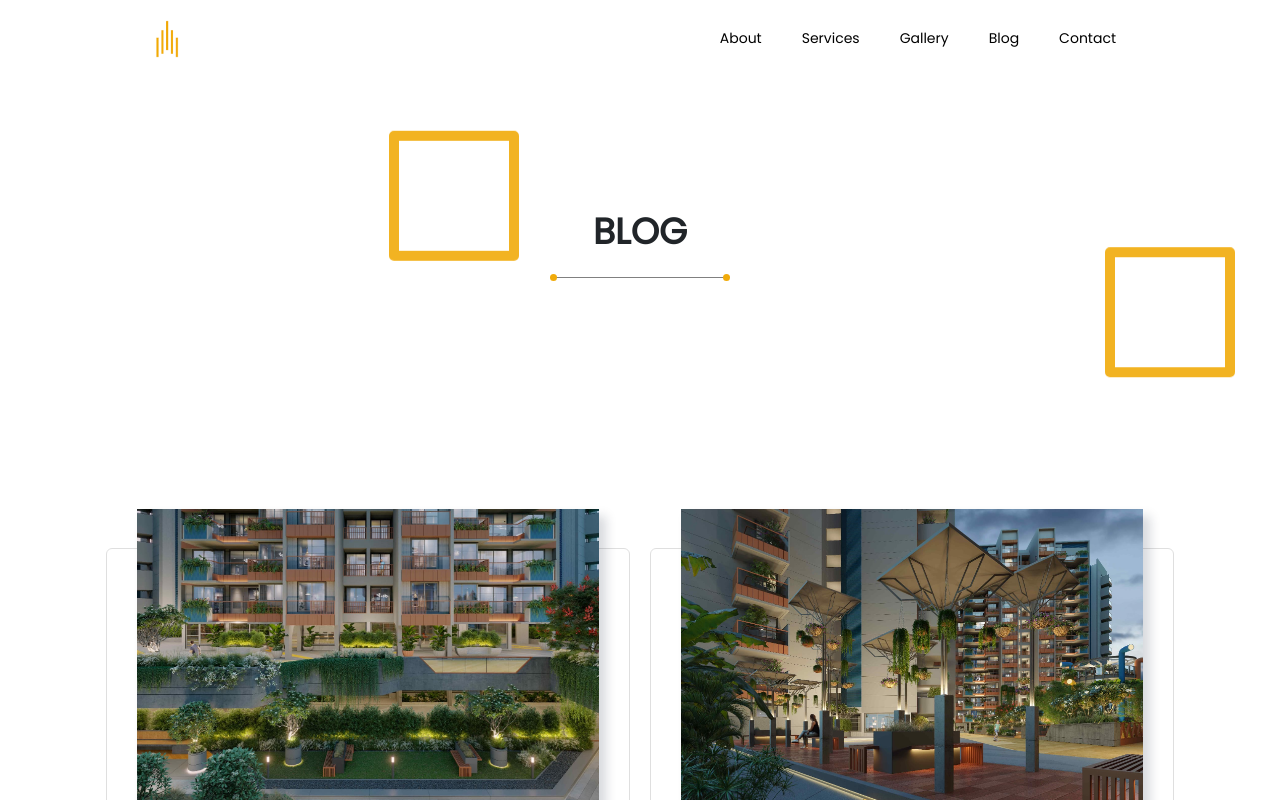
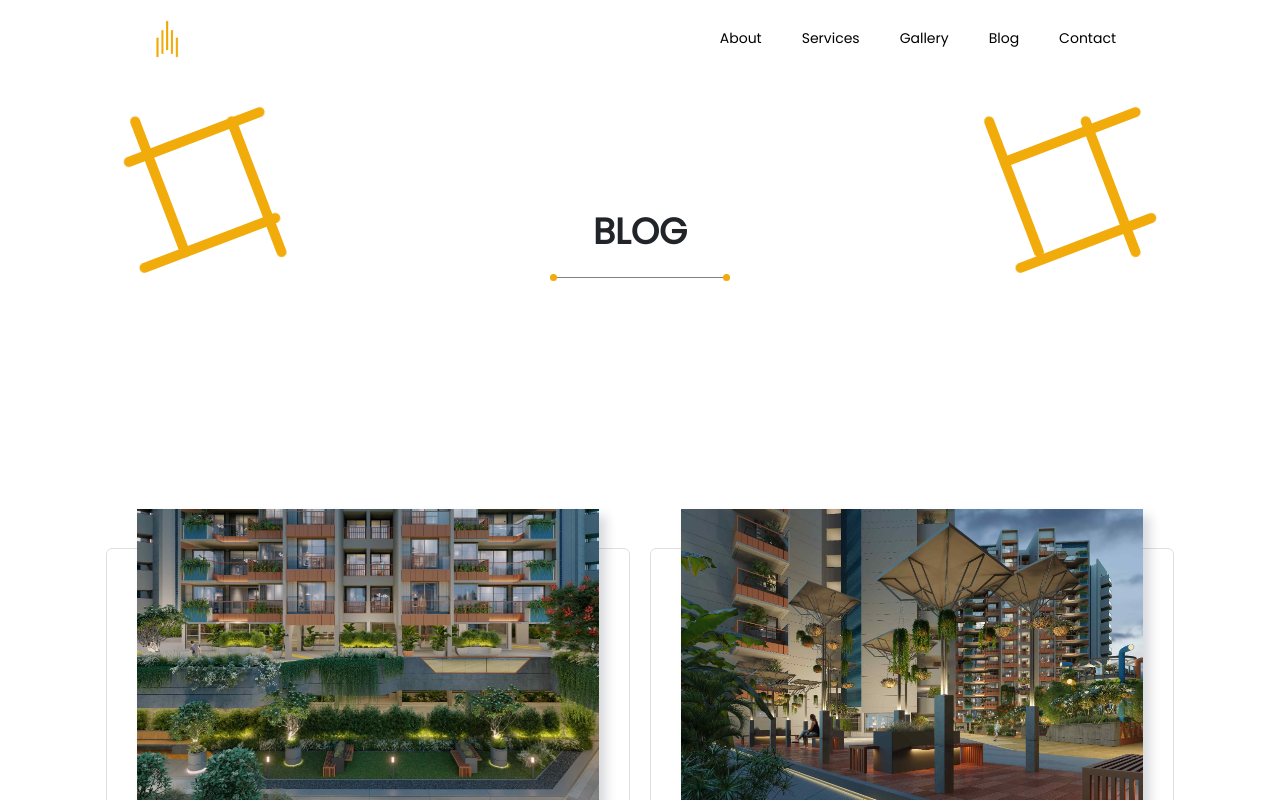
Before and after one commit to ArcticDevs/SurviWebsite, a React (Create React App) app: page /blog in a window 1280 px wide. Shown: the top 800 px of the page. Built offline with nearby package versions, Linux system fonts and the light colour scheme.

Commit message:
Updated Files

```diff
--- a/src/components/AnimatedHeader.jsx
+++ b/src/components/AnimatedHeader.jsx
@@ -5,11 +5,16 @@ import '../styles/AnimatedHeader.css';
 const AnimatedHeader = () => {
 
     return (
-            <ul className='animated-box'>
-                {[...Array(12)].map((val, index) =>
-                    <li key={index}></li>
-                )}
-            </ul>
+            <div className="animated-box">
+                <div className="blog-box-line"></div>
+                <div className="blog-box-line"></div>
+                <div className="blog-box-line"></div>
+                <div className="blog-box-line"></div>
+                <div className="blog-box-line"></div>
+                <div className="blog-box-line"></div>
+                <div className="blog-box-line"></div>
+                <div className="blog-box-line"></div>
+            </div>
     )
 }
 
--- a/src/styles/AnimatedHeader.css
+++ b/src/styles/AnimatedHeader.css
@@ -1,4 +1,4 @@
-.animated-box{
+.animated-box {
     position: absolute;
     top: 0;
     left: 0;
@@ -9,113 +9,221 @@
     padding: 0;
 }
 
-.animated-box li{
+.blog-box-line {
     position: absolute;
     display: block;
-    list-style: none;
-    width: 130px;
-    height: 130px;
-    border-radius: 5px;
-    border: 10px solid var(--hover-color);
-    opacity: 0;
     z-index: -1;
+    top: 10%;
+    transform-origin: 0 0;
+    background-color: var(--hover-color);
+    border-radius: 100px;
 }
 
-.animated-box li:nth-child(even) {
-    top: 0;
-    /* left: 0; */
-    animation: animate-left 10s linear infinite;
-}
-.animated-box li:nth-child(odd) {
-    animation: animate-right 10s linear infinite;
-    /* right: 0; */
-    bottom: 0px;
-}
-
-.animated-box li:nth-child(1){
-    left: 61%;
-    animation-delay: 2s;
-}
-
-.animated-box li:nth-child(2){
-    /* left: 4vw; */
-    left: 5%;
-    animation-delay: 2s;
-}
-
-.animated-box li:nth-child(3){
-    left: 74%;
-    animation-delay: 1s;
-}
-
-.animated-box li:nth-child(4){
-    left: 17%;
-    /* left: 17vw; */
-    animation-delay: 1s;
-}
-
-.animated-box li:nth-child(5){
-    left: 87%;
+.blog-box-line:nth-child(1) {
+    animation: rotate-top 5s linear infinite;
+    width: 150px;
+    height: 10px;
+    left: 10%;
     animation-delay: 0s;
 }
 
-.animated-box li:nth-child(6){
-    left: 30%;
+.blog-box-line:nth-child(2) {
+    width: 10px;
+    height: 150px;
+    left: 19.4%;
+    animation-delay: 0s;
+    animation: rotate-right 5s linear infinite;
+    /* background-color: red; */
+}
+
+.blog-box-line:nth-child(3) {
+    width: 150px;
+    height: 10px;
+    left: 10%;
+    top: 50.2%;
+    animation: rotate-bottom 5s linear infinite;
+    /* background-color: red; */
     animation-delay: 0s;
 }
-.animated-box li:nth-child(7){
-    left: 61%;
-    animation-delay: 7s;
+
+.blog-box-line:nth-child(4) {
+    width: 10px;
+    height: 150px;
+    left: 10%;
+    animation: rotate-left 5s linear infinite;
+    animation-delay: 0s;
+    /* background-color: red; */
+}
+.blog-box-line:nth-child(5) {
+    animation: rotate-top 5s linear infinite;
+    width: 150px;
+    height: 10px;
+    right: 10%;
+    animation-delay: 0s;
 }
 
-.animated-box li:nth-child(8){
-    left: 5%;
-    animation-delay: 7s;
+.blog-box-line:nth-child(6) {
+    width: 10px;
+    height: 150px;
+    right: 10%;
+    animation-delay: 0s;
+    animation: rotate-right 5s linear infinite;
+    /* background-color: red; */
 }
 
-.animated-box li:nth-child(9){
-    left: 74%;
-    animation-delay: 6s;
+.blog-box-line:nth-child(7) {
+    width: 150px;
+    height: 10px;
+    right: 10%;
+    top: 50.2%;
+    animation: rotate-bottom 5s linear infinite;
+    /* background-color: red; */
+    animation-delay: 0s;
 }
 
-.animated-box li:nth-child(10){
-    left: 17%;
-    animation-delay: 6s;
+.blog-box-line:nth-child(8) {
+    width: 10px;
+    height: 150px;
+    right: 19.4%;
+    animation: rotate-left 5s linear infinite;
+    animation-delay: 0s;
+    /* background-color: red; */
 }
 
-.animated-box li:nth-child(11){
-    left: 87%;
-    animation-delay: 5s;
+@keyframes  rotate-top {
+    0% {
+        transform-origin: top left;
+        transform: rotateZ(0);
+    }
+    25% {
+        transform-origin: top left;
+        transform: rotateZ(90deg);
+    }
+    25.001% {
+        transform-origin: bottom left;
+        transform: translateY(140px) rotateZ(-90deg);
+    }
+    50% {
+        transform-origin: bottom left;
+        transform: translateY(140px) rotateZ(0deg);
+    }
+    50.001% {
+        transform-origin: bottom right;
+        transform: translateY(140px) rotateZ(0deg);
+    }
+    75% {
+        transform-origin: bottom right;
+        transform:translateY(140px) rotateZ(90deg);
+    }
+    75.001% {
+        transform-origin: top right;
+        transform: translateY(0px) rotateZ(-90deg);
+    }
+    100% {
+        transform-origin: bottom right;
+        transform:translateY(0px) rotateZ(0deg);
+    }
+}
+@keyframes  rotate-right {
+    0% {
+        transform-origin: top right;
+        transform: rotateZ(0deg);
+    }
+    25% {
+        transform-origin: top right;
+        transform: rotateZ(90deg);
+    }
+    25.001% {
+        transform-origin: top left;
+        transform: translateX(-140px) rotateZ(-90deg);
+    }
+    50% {
+        transform-origin: top left;
+        transform: translateX(-140px) rotateZ(0deg);
+    }
+    50.001% {
+        transform-origin: bottom left;
+        transform: translateX(-140px) rotateZ(0deg);
+    }
+    75% {
+        transform-origin: bottom left;
+        transform:translateX(-140px) rotateZ(90deg);
+    }
+    75.001% {
+        transform-origin: bottom right;
+        transform: translateY(0px) rotateZ(-90deg);
+    }
+    100% {
+        transform-origin: bottom right;
+        transform: rotateZ(0deg);
+    }
+}
+@keyframes  rotate-bottom {
+    0% {
+        transform-origin: top right;
+        transform: rotateZ(0);
+    }
+    25% {
+        transform-origin: top right;
+        transform: rotateZ(90deg);
+    }
+    25.001% {
+        transform-origin: bottom right;
+        transform: translateY(-140px) rotateZ(-90deg);
+    }
+    50% {
+        transform-origin: bottom right;
+        transform: translateY(-140px) rotateZ(0deg);
+    }
+    50.001% {
+        transform-origin: top left;
+        transform: translateY(-140px) rotateZ(0deg);
+    }
+    75% {
+        transform-origin: top left;
+        transform:translateY(-140px) rotateZ(90deg);
+    }
+    75.001% {
+        transform-origin: bottom left;
+        transform: translateY(0px) rotateZ(-90deg);
+    }
+    100% {
+        transform-origin: bottom left;
+        transform:translateY(0px) rotateZ(0deg);
+    }
 }
 
-.animated-box li:nth-child(12){
-    left: 30%;
-    animation-delay: 5s;
+@keyframes  rotate-left {
+    0% {
+        transform-origin: bottom left;
+        transform: rotateZ(0deg);
     }
-
-
-
-@keyframes animate-left {
-
-    0%{
-        transform: translateY(-50px);
-        opacity: 1;
+    25% {
+        transform-origin: bottom left;
+        transform: rotateZ(90deg);
     }
-    100%{
-        transform: translateY(1000px);
-        opacity: 0;
+    25.001% {
+        transform-origin: bottom right;
+        transform: translateX(140px) rotateZ(-90deg);
     }
-
+    50% {
+        transform-origin: bottom right;
+        transform: translateX(140px) rotateZ(0deg);
     }
-@keyframes animate-right {
-
-    0%{
-        transform: translateY(50px);
-        opacity: 1;
+    50.001% {
+        transform-origin: top right;
+        transform: translateX(140px) rotateZ(0deg);
     }
-    100%{
-        transform: translateY(-1000px);
-        opacity: 0;
+    75% {
+        transform-origin: top right;
+        transform:translateX(140px) rotateZ(90deg);
     }
-
+    75.001% {
+        transform-origin: top left;
+        transform: translateY(0px) rotateZ(-90deg);
     }
+    100% {
+        transform-origin: top left;
+        transform: rotateZ(0deg);
+    }
+}
--- a/src/styles/AnimatedSubscribe.css
+++ b/src/styles/AnimatedSubscribe.css
@@ -41,7 +41,7 @@
 
 .u-right:nth-child(3) {
     animation: float-right 10s linear infinite;
-    animation-delay: 10s;
+    animation-delay: 0s;
 }
 
 .u-right:nth-child(4) {
```
Lines whose indentation alone changed are shown as unchanged.
